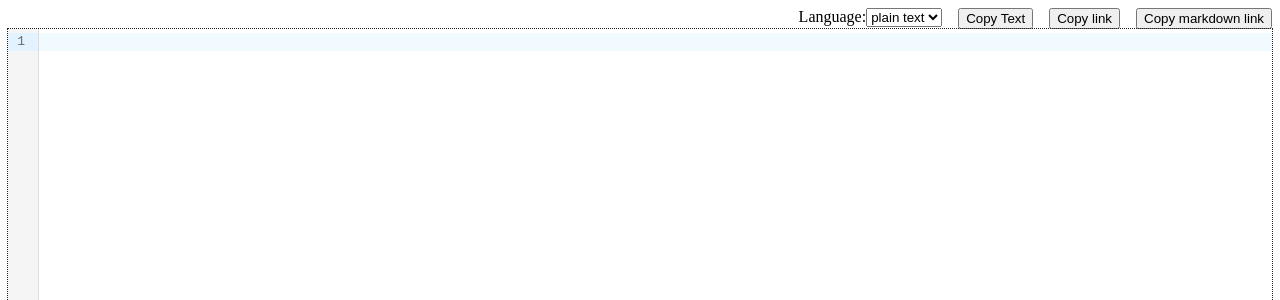
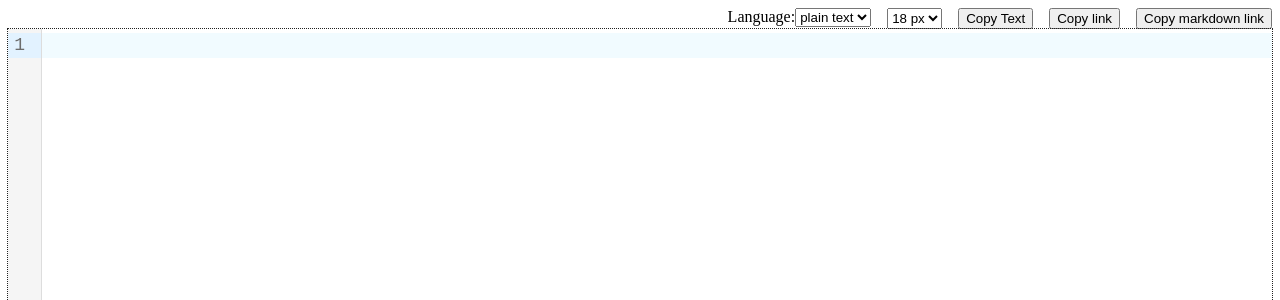
Before and after one commit to pnicto/paste, a React (Vite) app: page / in a window 1280 px wide. Shown: the top 300 px of the page. Built offline with nearby package versions, Linux system fonts and the light colour scheme.

Commit message:
feat: editor font size

```diff
--- a/src/App.tsx
+++ b/src/App.tsx
@@ -10,7 +10,7 @@ import { useCallback, useEffect, useState } from "react";
 const PLAIN_TEXT = "plain text";
 
 const languageOptions = [...Object.keys(langs), PLAIN_TEXT].sort();
-
+const fontSizeOptions = [12, 14, 16, 18, 20, 24, 30];
 type Language = keyof typeof langs | typeof PLAIN_TEXT;
 
 function generateUrl(language: Language, code: string) {
@@ -39,6 +39,8 @@ function App() {
   const [editorText, setEditorText] = useState("");
   const [editorLanguage, setEditorLanguage] = useState<Language>(PLAIN_TEXT);
   const [extensions, setExtensions] = useState<Extension[]>([]);
+  const [editorFontSize, setEditorFontSize] = useState(18);
+
   // eslint-disable-next-line @typescript-eslint/no-unused-vars
   const onChange = useCallback((val: string, _: ViewUpdate) => {
     setEditorText(val);
@@ -81,7 +83,16 @@ function App() {
             ))}
           </select>
         </label>
-
+        <select
+          value={editorFontSize}
+          onChange={(e) => setEditorFontSize(parseInt(e.target.value))}
+        >
+          {fontSizeOptions.map((size) => (
+            <option key={size} value={size}>
+              {size} px
+            </option>
+          ))}
+        </select>
         <button
           onClick={() => {
             navigator.clipboard.writeText(editorText).catch((err) => {
@@ -115,6 +126,7 @@ function App() {
 
       <CodeMirror
         value={editorText}
+        style={{ fontSize: `${editorFontSize}px` }}
         height="calc(100vh - 3em)"
         maxHeight="calc(100vh - 3em)"
         onChange={onChange}
```
